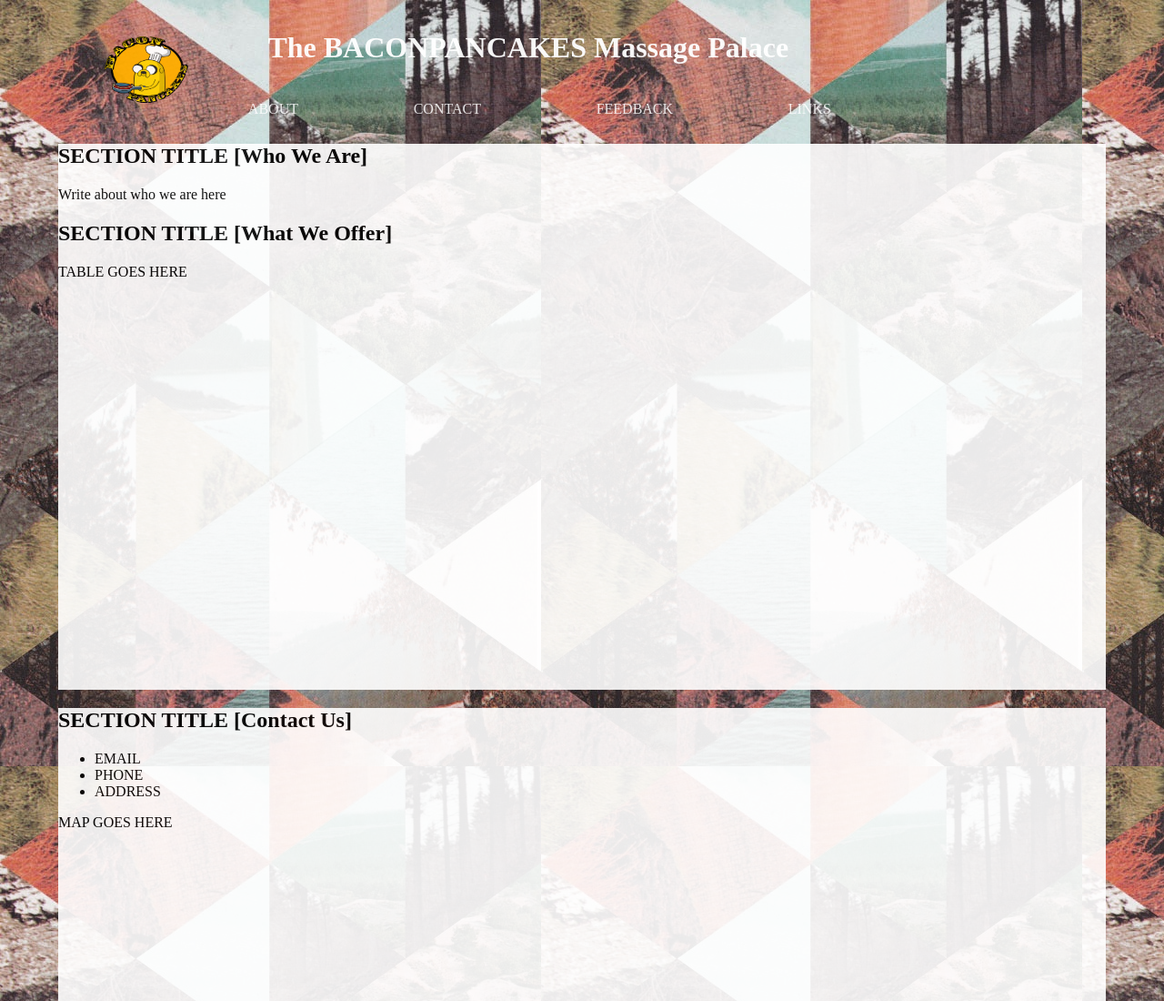
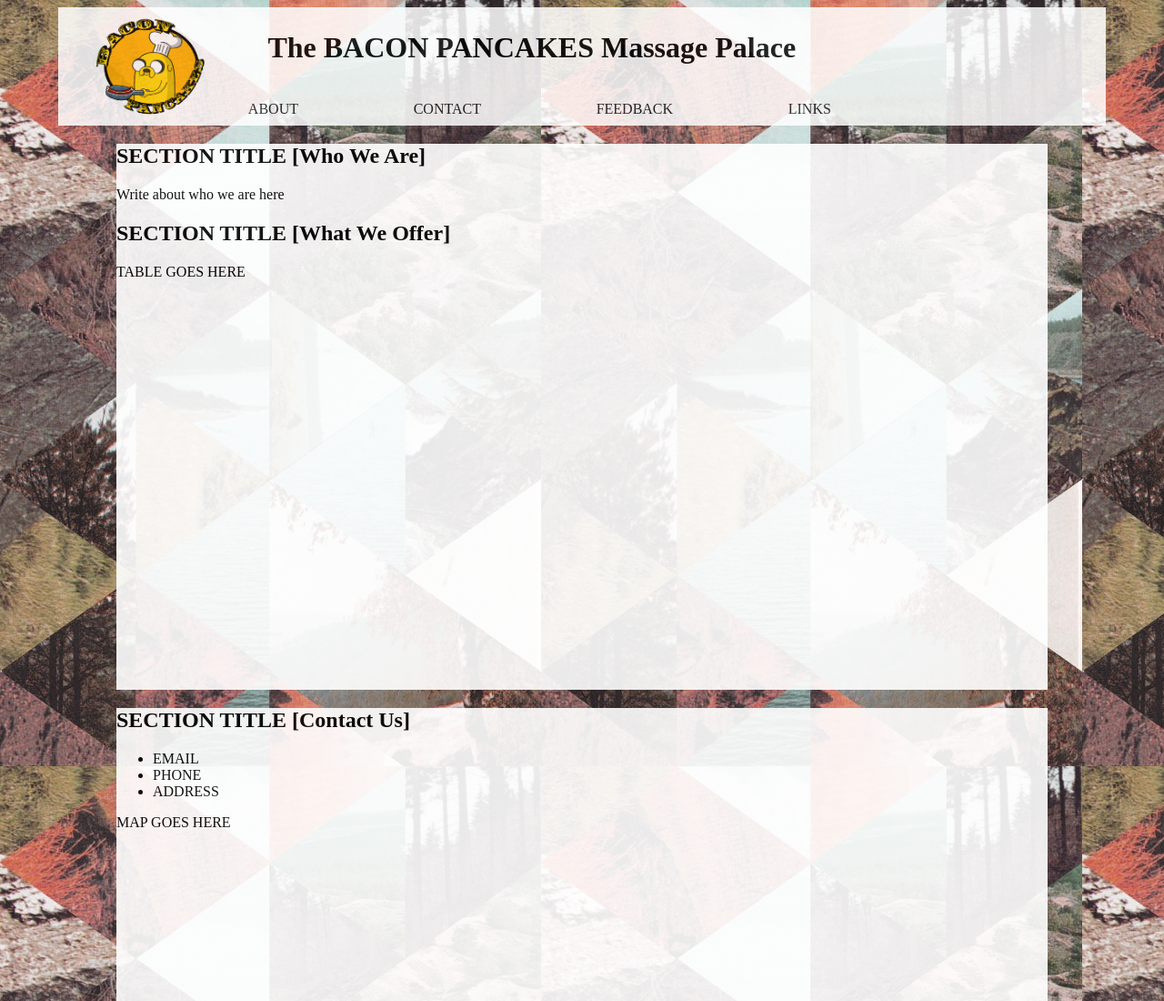
Before and after one commit to lmadkins/baconpancakes, a plain HTML site: page index.html in a window 1280 px wide. Shown: the top 1100 px of the page at 91% size. Drawn offline with Linux system fonts and the light colour scheme.

Commit message:
added favicons and changed current one, adjusted logo, and a few misc

```diff
--- a/index.html
+++ b/index.html
@@ -5,7 +5,7 @@
 	<title>
 		BaconPancakes
 	</title>
-	<link rel="header icon" href="img/header_icon.jpg">
+	<link rel="header icon" href="img/favicon2.jpg">
 	<!-- ADD AN ICON TO TAB - add image and link in href above -->
 	<link rel="stylesheet" type="text/css" href="main.css"/>
 </head>
@@ -13,9 +13,9 @@
 <body>
 
 	<header>
-		<img class="img-logo" src="img/Logo_main.png">
+		<a href="http://louiseadkins.github.io/baconpancakes/"><img class="img-logo" src="img/Logo_main.png"></a>
 		<h1>
-			The BACONPANCAKES Massage Palace
+			The BACON PANCAKES Massage Palace
 		</h1>
 		<nav>
 			<ul class="list list-nav">
--- a/main.css
+++ b/main.css
@@ -5,12 +5,13 @@ body {
 }
 
 header {
+ background-color: white;
   width: 90%;
   height: 130px;
   overflow: scroll;
   position: fixed;
-  color: white;
-  opacity: .95;
+  color: black;
+  opacity: .85;
   margin-left:5%;
 }
 
@@ -21,12 +22,12 @@ h1{
 }
 
 .img-logo {
-  width:100px;
-  height: 100px;
+  width:130px;
+  height: 143px;
   float: left;
   padding: 1%;
-  margin-left: 3%;
-  margin-top: 1%;
+  margin-left: 2%;
+  margin-top: -1%;
 }
 
 nav{
@@ -48,7 +49,7 @@ nav{
 
 .nav-link {
   text-decoration: none;
-  color: white;
+  color: black;
   text-style: none;
 }
 
@@ -58,8 +59,8 @@ nav{
 
 main {
   overflow: auto;
-  width: 90%;
-  margin-left: 5%;
+  width: 80%;
+  margin-left: 10%;
 }
 
 #about {
```
Also changed, not shown: img/favicon1.jpeg (added), img/favicon2.jpg (added), img/favicon3.png (added), img/favicon4.png (added), img/favicon5.jpg (added), img/favicon6.png (added).
